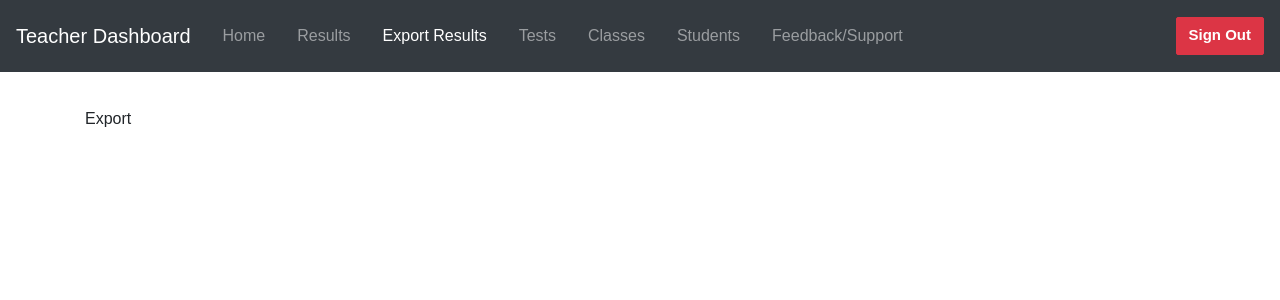
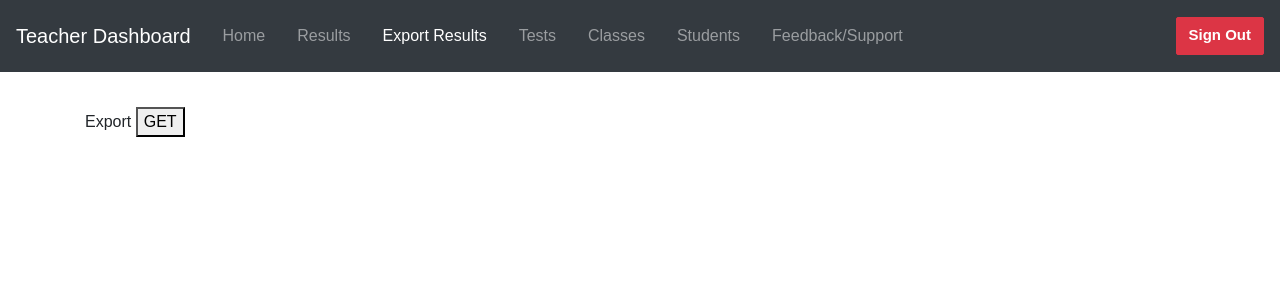
Before and after one commit to spencer119/spelling-tests, a React (Create React App) app: page /teacher/export in a window 1280 px wide. Shown: the top 300 px of the page. Built offline with nearby package versions, Linux system fonts and the light colour scheme; no server answers; the HTML template or start-up script is replaced by a standard one.

Commit message:
export works. Clean up look next

```diff
--- a/package.json
+++ b/package.json
@@ -9,6 +9,7 @@
     "@testing-library/react": "^9.5.0",
     "@testing-library/user-event": "^7.2.1",
     "axios": "^0.21.1",
+    "js-file-download": "^0.4.12",
     "postgres-date": "^1.0.7",
     "react": "^16.13.1",
     "react-audio-recorder": "^2.2.0",
--- a/src/components/teacher/Export.js
+++ b/src/components/teacher/Export.js
@@ -1,7 +1,32 @@
-import React from 'react';
+import React, { useState, useRef } from 'react';
+import axios from 'axios';
 
-const Export = () => {
-  return <div className='container'>Export</div>;
+const Export = ({ createAlert }) => {
+  let fileDownload = require('js-file-download');
+  const token = useRef(localStorage.getItem('token'));
+
+  const getData = (params) => {
+    axios
+      .get(
+        process.env.NODE_ENV === 'development'
+          ? '/api/v2/teacher/export'
+          : 'https://spelling-tests-backend.herokuapp.com/api/v2/teacher/export',
+        {
+          headers: { token: token.current },
+        }
+      )
+      .then((res) => {
+        fileDownload(res.data, 'export.csv');
+      })
+      .catch(() => {
+        createAlert('There was an error exporting the data. Please try again.', 'danger', 5000);
+      });
+  };
+  return (
+    <div className='container'>
+      Export <button onClick={getData}>GET</button>
+    </div>
+  );
 };
 
 export default Export;
```
Also changed, not shown: 1 other file (tests, documents, lock files or other folders).
